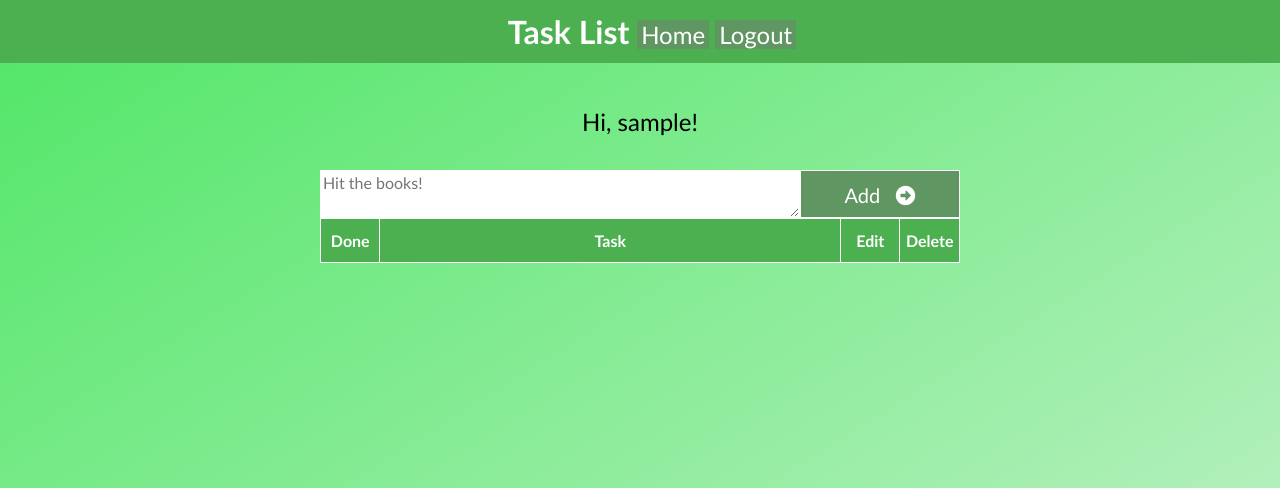
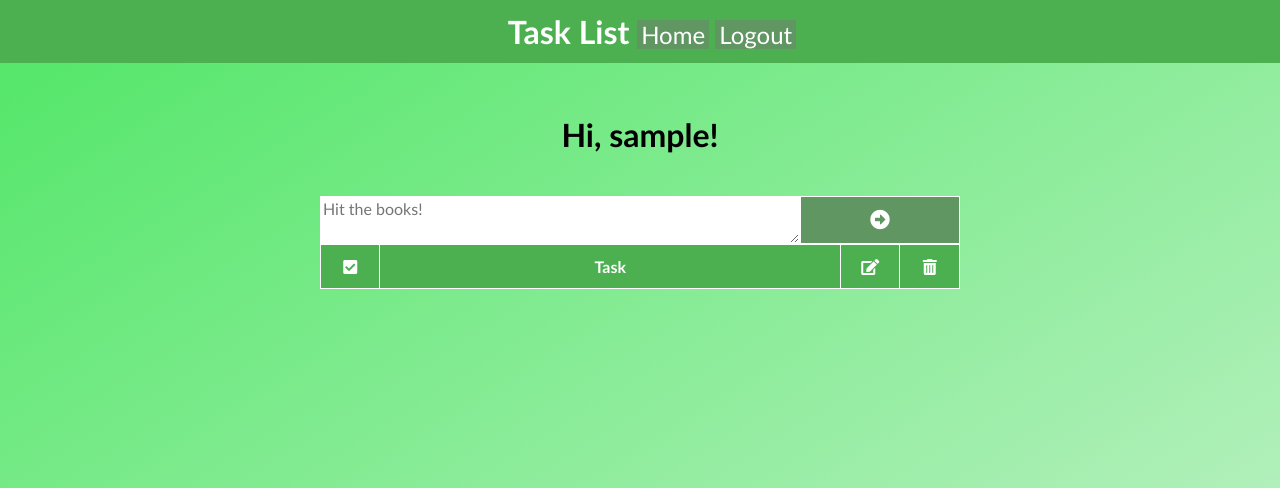
Before and after one commit to kcotten/taskapp, a Flask app: page / in a window 1280 px wide. Shown: the top 488 px of the page. Run offline with Flask 2, Linux system fonts and the light colour scheme; the visitor is signed in with stand-in values (Sample User, id 1); data comes from the database, SQL or seed files in the repository; data that the repository does not hold is empty; some libraries are stand-ins or nearby versions.

Commit message:
Prune interface, minor tweaks

```diff
--- a/src/app/static/styles.css
+++ b/src/app/static/styles.css
@@ -50,6 +50,12 @@
   width: 50%;
   padding: 10px;
   text-align: center;
+  color: black;
+}
+
+.greetUser {
+  font-weight: bold;
+  font-size: xx-large;
 }
 
 .navHeader {
@@ -163,7 +170,6 @@ body{
 
 .inputArrow {
   font-family: "Trebuchet MS", Arial, Helvetica, sans-serif;
-  padding: 12px 16px;
   font-size: 20px;
   cursor: pointer;
   float: right;
--- a/src/app/templates/index.html
+++ b/src/app/templates/index.html
@@ -8,24 +8,24 @@
   var addTaskUrl = "{{ url_for('add') }}";
 </script>
 <div id="vue-div">
-  <div class="greet">
+  <div class="greet greetUser">
     <p>Hi, {{ current_user.username }}!</p>
   </div>
   <div id="taskForm">
     <textarea v-model="newTask" placeholder="Hit the books!" v-on:keyup.enter="addTask(newTask)"></textarea>
-    <button class="inputArrow" v-on:click="addTask(newTask)"><span>Add&nbsp;&nbsp;
+    <button class="inputArrow" v-on:click="addTask(newTask)"><span>
         <i class="fas fa-arrow-alt-circle-right"></i></span></button>
   </div>
   <table id="user_taskList">
     <tr>
-      <th class="tableColumn">Done</th>
+      <th class="tableColumn"><i id="columnHead" class="fas fa-check-square"></i></th>
       <th class="tableLeftColumn">Task</th>
-      <th class="tableColumn">Edit</th>
-      <th class="tableColumn">Delete</th>
+      <th class="tableColumn"><i id="columnHead" class="fas fa-edit"></i></th>
+      <th class="tableColumn"><i id="columnHead" class="fas fa-trash-alt"></i></th>
     </tr>
     <tr v-for="(task, index) in tasks" :key="task.id" :id="task.id">
       <td id="'taskCheckbox_' + task.id" class="buttonCell tableColumn" v-if="task.checkboxIsFocus">
-        <i id="'checkbox_ + task.id" class="fas fa-check-square" v-on:mouseover='taskCheckboxMouseover(task)'
+        <i id="'checkbox_' + task.id" class="fas fa-check-square" v-on:mouseover='taskCheckboxMouseover(task)'
           v-on:mouseout='taskCheckboxMouseover(task)' v-on:click='checkTask(task)'></i>
       </td>
       <td id="'taskCheckbox_' + task.id" class="buttonCell tableColumn" v-if="!task.checkboxIsFocus">
@@ -33,9 +33,7 @@
           v-on:mouseout='taskCheckboxMouseover(task)' v-on:click='checkTask(task)'></i>
       </td>
       <td v-if="task.isEditing" class="tableLeftColumn editingColumn">
-        <textarea rows="8" cols="128" v-model="task.data" v-on:keyup.ctrl.enter='editTask(task)'></textarea>
-        <button class="inputArrow editArrow" v-on:click="editTask(task)"><span><i
-              class="fas fa-arrow-alt-circle-right"></i></span></button>
+        <textarea rows="2" cols="128" v-model="task.data" v-on:keyup.ctrl.enter='editTask(task)'></textarea>
       </td>
       <!-- For logging use :load="log(task)"-> " -->
       <td v-if="!task.isEditing" class="tableLeftColumn" :id="'taskBody_' + task.id">
```
Also changed, not shown: other parts of src/app/static/styles.css (+10 -15 lines), src/app/templates/login.html (+5 -5 lines), src/app/templates/register.html (+4 -4 lines), 1 other file.
